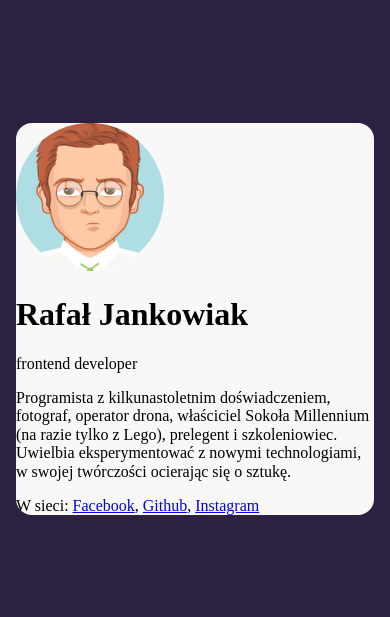
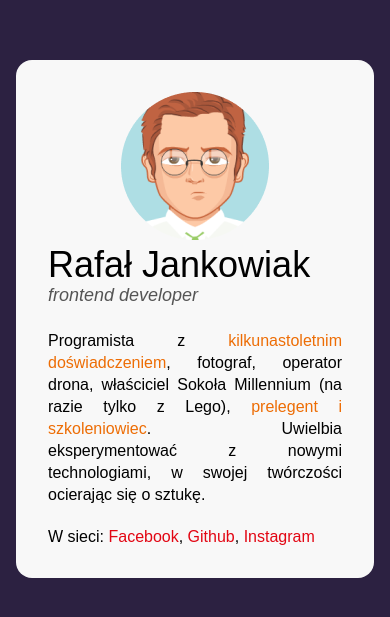
Before and after one commit to rjankowiak/wtfcard, a website built with webpack: page src/pages/index.html in a window 390 px wide. Shown: the part 119-736 px from the top of the page. Built offline with nearby package versions, Linux system fonts and the light colour scheme.

Commit message:
card finished, adjusted to mobiles

```diff
--- a/src/pages/index.html
+++ b/src/pages/index.html
@@ -9,7 +9,7 @@
     <link rel="icon" type="image/png" sizes="16x16" href="/favicon-16x16.png" />
   </head>
   <body>
-    <section class="card">
+    <main class="card card--mobile">
       <article class="avatar">
         <img class="avatar__image" src="../assets/img/avatar.png" />
       </article>
@@ -18,9 +18,18 @@
           <h1 class="information__name">Rafał Jankowiak</h1>
           <p class="information__position">frontend developer</p>
         </header>
-        <p class="information__description">Programista z kilkunastoletnim doświadczeniem, fotograf, operator drona, właściciel Sokoła Millennium (na razie tylko z Lego), prelegent i szkoleniowiec. Uwielbia eksperymentować z nowymi technologiami, w swojej twórczości ocierając się o sztukę.</p>
-        <footer class="information__footer">W sieci: <a href="facebook.com">Facebook</a>, <a href="github.com">Github</a>, <a href="instagram.com">Instagram</a></footer>
+        <p class="information__description">
+          Programista z <strong class="font-mod">kilkunastoletnim doświadczeniem</strong>, fotograf, operator
+          drona, właściciel Sokoła Millennium (na razie tylko z Lego), <strong class="font-mod">prelegent
+          i szkoleniowiec</strong>. Uwielbia eksperymentować z nowymi technologiami, w
+          swojej twórczości ocierając się o sztukę.
+        </p>
+        <footer class="footer">
+          W sieci: <a class="footer__link" href="facebook.com">Facebook</a>,
+          <a class="footer__link" href="github.com">Github</a>,
+          <a class="footer__link" href="instagram.com">Instagram</a>
+        </footer>
       </article>
-    </section>
+    </main>
   </body>
 </html>
--- a/src/scss/_variables.scss
+++ b/src/scss/_variables.scss
@@ -2,4 +2,9 @@ $bgColor: #2C2141;
 
 $cardColor: #F8F8F8;
 $cardRound: 16px;
-$cardWidth: 642px;
+
+$nameSize: 36px;
+$positionSize: 18px;
+$positionColor: #545454;
+
+$footerLinkColor: #E20613;
--- a/src/scss/modules/card.scss
+++ b/src/scss/modules/card.scss
@@ -1,9 +1,56 @@
 .card {
-    background: $cardColor;
-    border-radius: $cardRound;
-    width: $cardWidth;
+  background: $cardColor;
+  border-radius: $cardRound;
+  width: 642px;
+  padding: 32px;
+  display: flex;
+  align-items: flex-start;
 }
 
 .avatar {
-    display: inline;
+  margin-right: 32px;
 }
+
+.information {
+  &__header {
+    margin-bottom: 24px;
+  }
+  &__name {
+    margin: 0;
+    font-size: $nameSize;
+    font-weight: normal;
+  }
+  &__position {
+    margin: 0;
+    font-style: italic;
+    color: $positionColor;
+    font-size: $positionSize;
+  }
+  &__description {
+    line-height: 22px;
+    font-size: 16px;
+    margin: 0;
+    margin-bottom: 22px;
+    text-align: justify;
+    text-justify: inter-word;
+  }
+}
+
+.footer {
+  &__link {
+    color: $footerLinkColor;
+    text-decoration: none;
+  }
+}
+
+@media (max-width: 768px) {
+  .card {
+    flex-wrap: wrap;
+    &--mobile{
+        justify-content: center;
+    }
+  }
+  .avatar {
+    margin-right: 0px;
+  }
+}
--- a/src/scss/modules/layout.scss
+++ b/src/scss/modules/layout.scss
@@ -1,3 +1,13 @@
+html {
+  box-sizing: border-box;
+}
+
+*,
+*:before,
+*::after {
+  box-sizing: inherit;
+}
+
 body {
   background: $bgColor;
   display: flex;
@@ -5,4 +15,10 @@ body {
   align-items: center;
   min-height: 100vh;
   margin: 16px;
+  font-family: Arial, Helvetica, sans-serif;
 }
+
+.font-mod{
+  color: #ED6D05;
+  font-weight: normal;
+}
```
